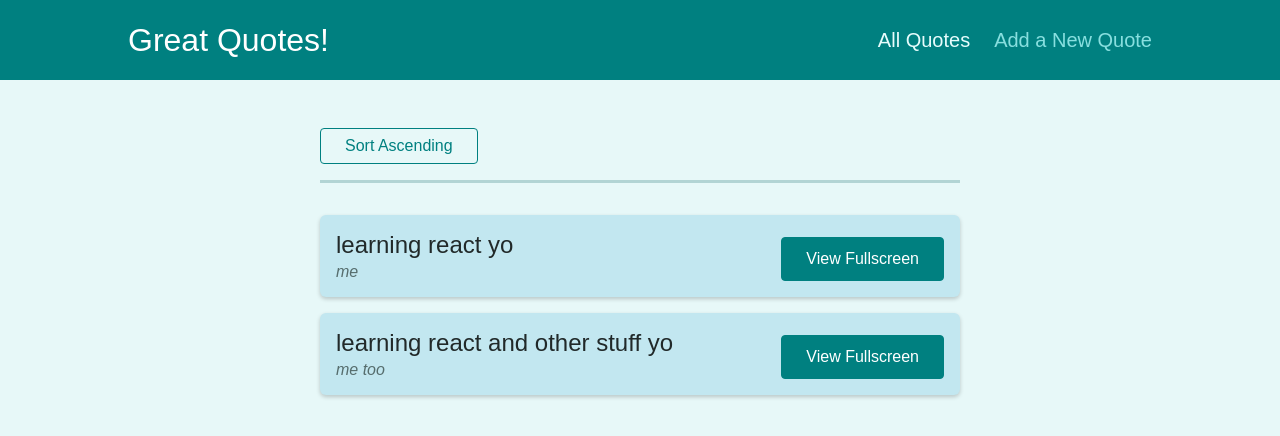
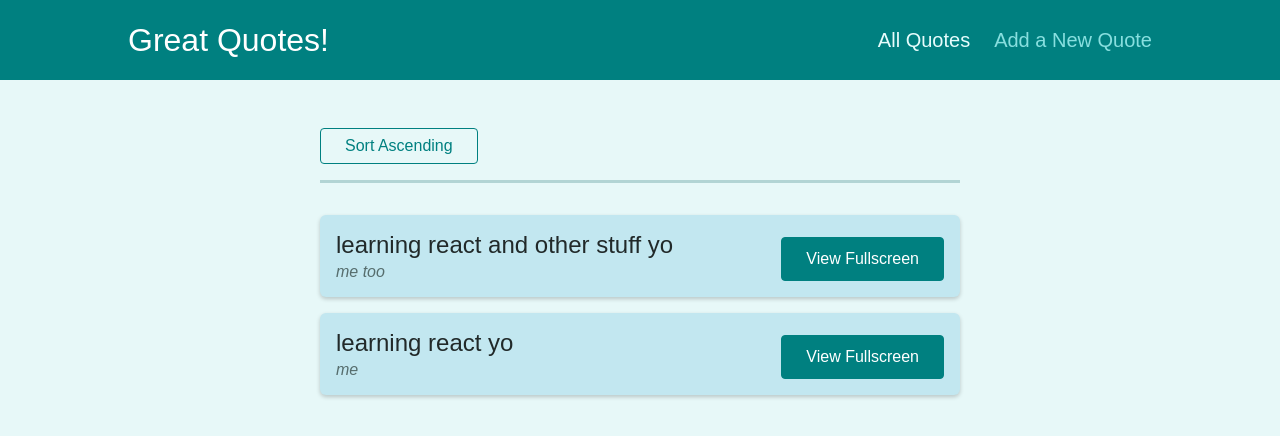
Before and after one commit to shannonerhea/Great-Quotes, a React (Create React App) app in the folder 09-time-to-practice-starting-code/: page /quotes in a window 1280 px wide. Shown: the top 436 px of the page. Built offline with nearby package versions, Linux system fonts and the light colour scheme.

Commit message:
bug in comments and details wtf

```diff
--- a/09-time-to-practice-starting-code/src/components/quotes/QuoteList.js
+++ b/09-time-to-practice-starting-code/src/components/quotes/QuoteList.js
@@ -3,7 +3,6 @@
 
 import QuoteItem from "./QuoteItem";
 import classes from "./QuoteList.module.css";
-
 
 //logic helper function for sorting
 const sortQuotes = (quotes, ascending) => {
@@ -22,23 +21,24 @@
 
   const queryParams = new URLSearchParams(location.search);
 
-  const isSortingAscending = queryParams.get('sort') === 'asc';
+  const isSortingAscending = queryParams.get("sort") === "asc";
+
+  const sortedQuotes = sortQuotes(props.quotes, isSortingAscending);
 
   //.push rerenders the page
-
   const changeSortingHandler = () => {
-    history.push('/quotes?sort=' + (isSortingAscending ? 'desc' : 'asc'));
+    history.push("/quotes?sort=" + (isSortingAscending ? "desc" : "asc"));
   };
 
   return (
     <Fragment>
       <div className={classes.sorting}>
         <button onClick={changeSortingHandler}>
-          Sort {isSortingAscending ? 'Descending' : 'Ascending'}
+          Sort {isSortingAscending ? "Descending" : "Ascending"}
         </button>
       </div>
       <ul className={classes.list}>
-        {props.quotes.map((quote) => (
+        {sortedQuotes.map((quote) => (
           <QuoteItem
             key={quote.id}
             id={quote.id}
--- a/09-time-to-practice-starting-code/src/pages/QuoteDetail.js
+++ b/09-time-to-practice-starting-code/src/pages/QuoteDetail.js
@@ -1,5 +1,5 @@
 import { Fragment } from "react";
-import { useParams, Route } from "react-router-dom";
+import { useParams, Route, Link } from "react-router-dom";
 
 import HighlightedQuote from "../components/quotes/HighlightedQuote";
 import Comments from "../components/comments/Comments";
@@ -17,6 +17,9 @@
   return (
     <Fragment>
       <HighlightedQuote text={quote.text} author={quote.author} />
+      <div className='centered'>
+        <Link className='btn--flat'  to={`/quotes/${params.quoteId}/comments`}>Load Comments</Link>
+      </div>
       <Route path={`/quotes/${params.quoteId}/comments`}>
         <Comments />
       </Route>
```
